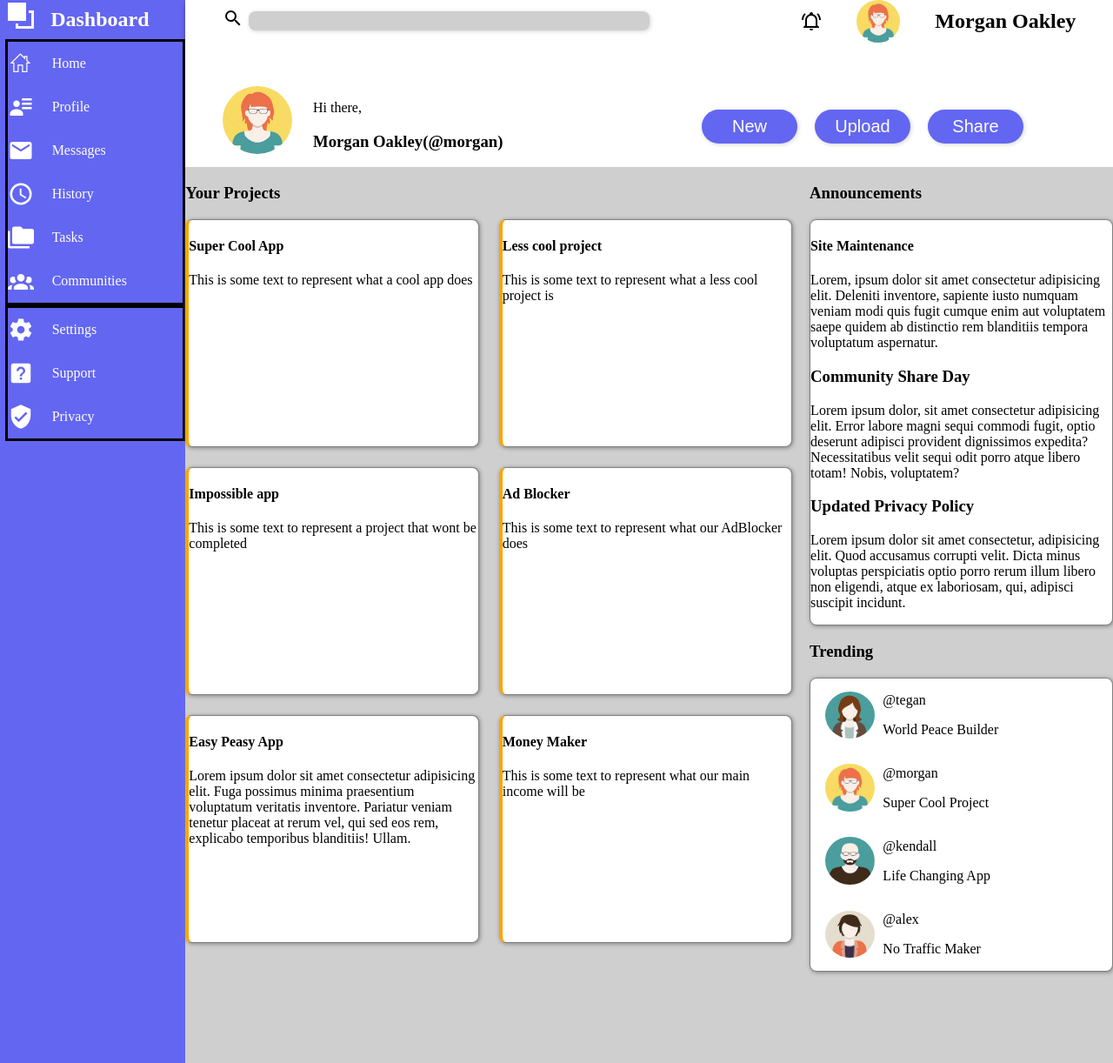
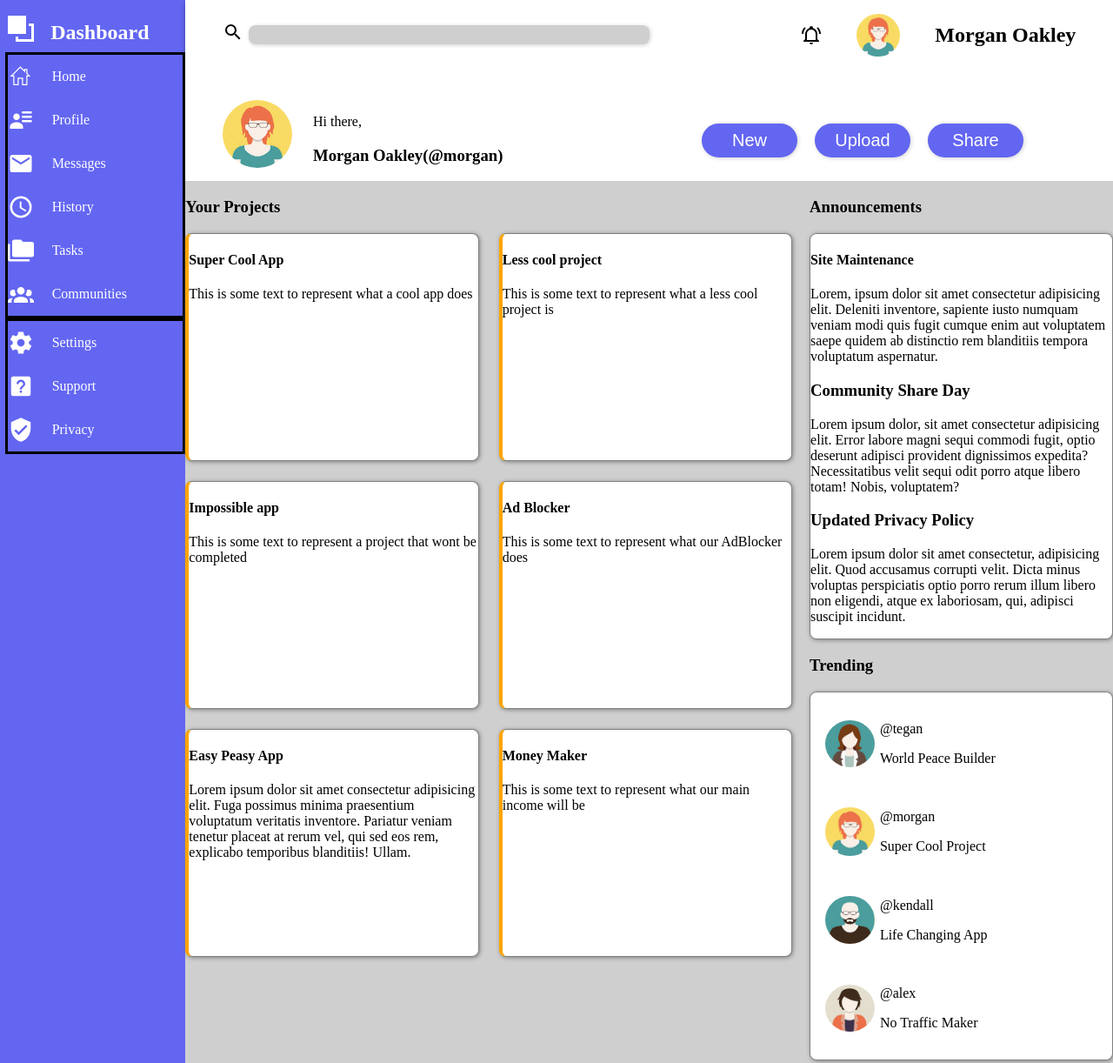
Before and after one commit to boel78/AdminDashboard, a plain HTML site: page index.html in a window 1280 px wide. Shown: the top 1222 px of the page at 87% size. Drawn offline with Linux system fonts and the light colour scheme.

Commit message:
padding top och margin i trending

```diff
--- a/style.css
+++ b/style.css
@@ -12,6 +12,7 @@ body{
     grid-row: 1 / 3;
     background-color: #6366f1;
     color: white;
+    padding-top: 15px;
     padding-left: 3%;
     gap: 20px;
 }
@@ -52,6 +53,7 @@ body{
     grid-template-columns: 1fr 1fr;
     padding-left: 4%;
     padding-right: 4%;
+    padding-top: 16px;
     row-gap: 50px;
     box-shadow: 3px 3px 7px black;
 }
@@ -151,7 +153,7 @@ body{
     border-radius: 50%;
 }
 .trendingContent{
-    margin-left: 5%;
+    margin: 5%;
     display: grid;
     grid-template-columns: 1fr 4fr;
     align-items: center;
```
